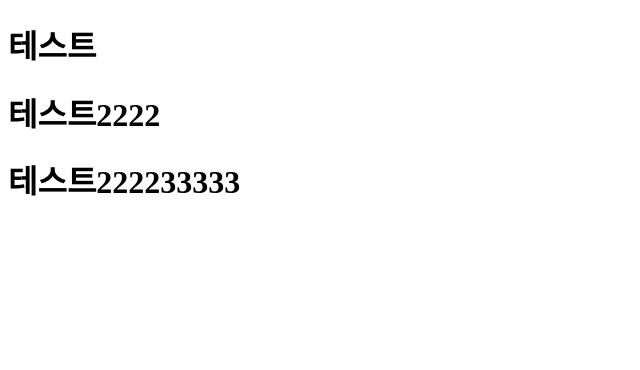
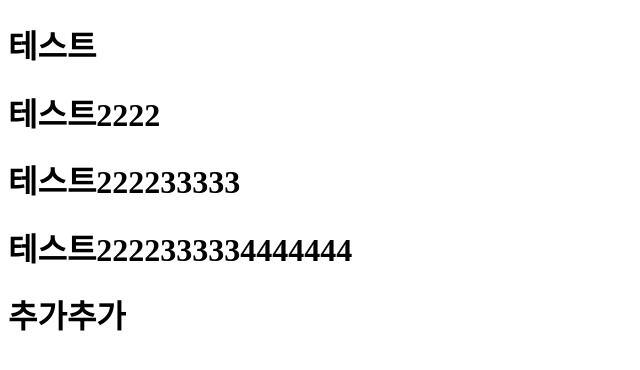
Before and after one commit to jun-0318/project1, a plain HTML site: page index.html in a window 1280 px wide. Shown: the whole page, without its empty margins (0-640 px from the left). Drawn offline with Linux system fonts and the light colour scheme.

Commit message:
커밋 '추가'

```diff
--- a/index.html
+++ b/index.html
@@ -10,5 +10,7 @@
   <h1>테스트</h1>
   <h1>테스트2222</h1>
   <h1>테스트222233333</h1>
+  <h1>테스트2222333334444444</h1>
+  <h1>추가추가</h1>
 </body>
 </html>
```
